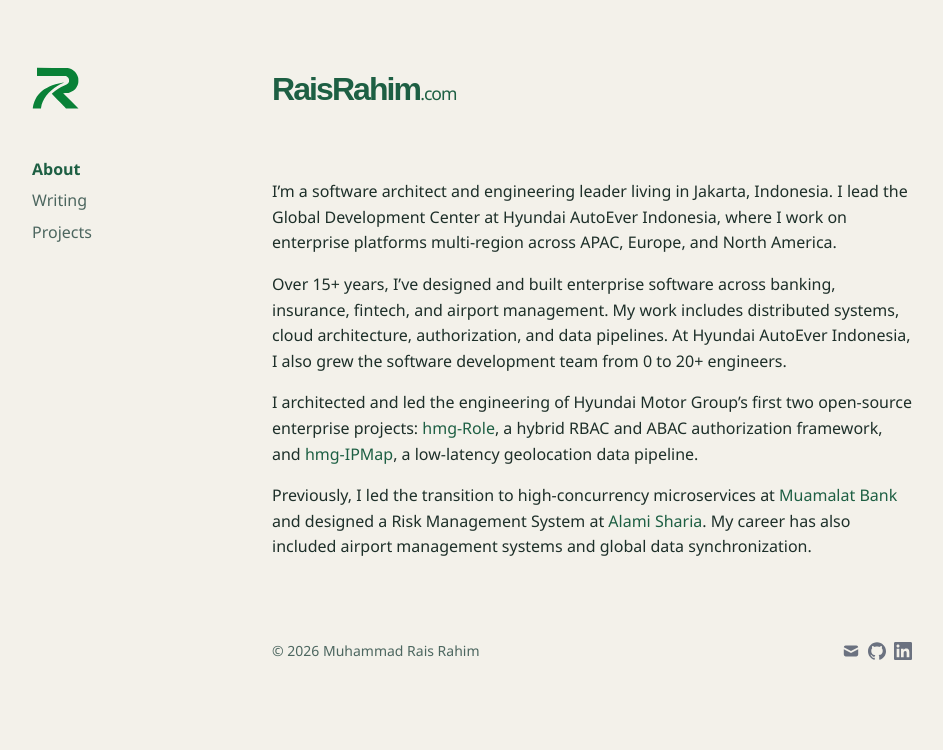
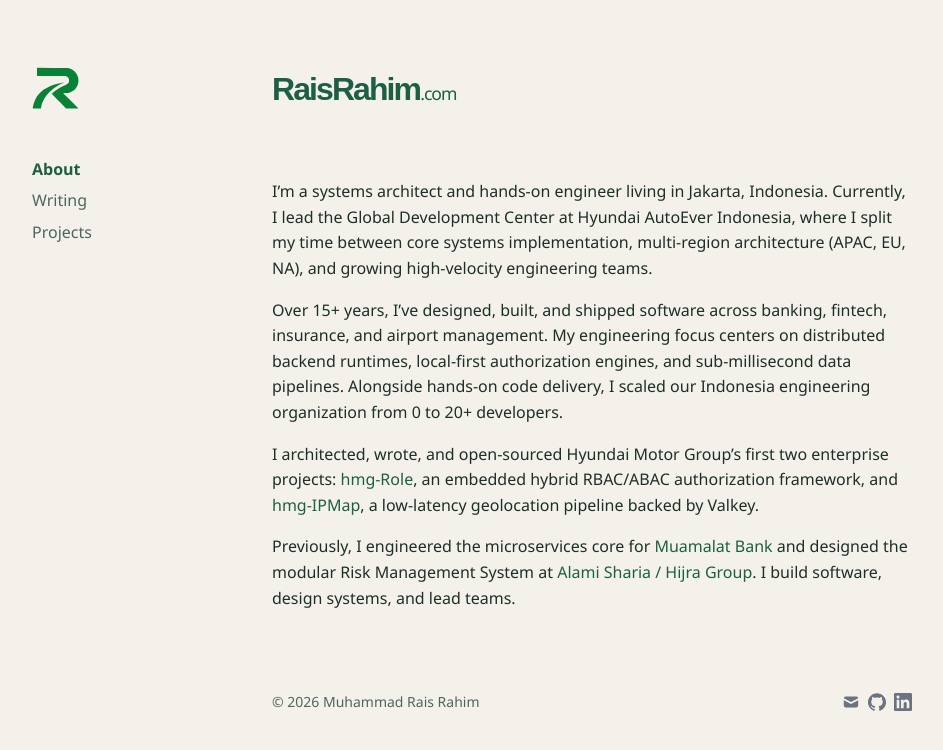
Before and after one commit to raisrahim/raisrahim.github.io, a Jekyll site: the page built from index.md, in a window 1280 px wide. Shown: the top 750 px of the page, without its empty margins (96-1039 px from the left). Built offline with Jekyll 4.4.1, drawn with Linux system fonts in a browser that asks for light colours.

Commit message:
fix: update title and description for clarity and accuracy in personal bio

```diff
--- a/index.md
+++ b/index.md
@@ -1,15 +1,14 @@
 ---
 layout: home
-title: "About Muhammad Rais Rahim | Software Architect"
+title: "Muhammad Rais Rahim | Principal Systems Architect & Builder"
 description: >-
-  About Muhammad Rais Rahim, a software architect and engineering leader with 15+ years
-  of experience in enterprise software and distributed systems.
+  About Muhammad Rais Rahim, a hands-on systems architect, principal software engineer, and engineering leader with 15+ years of experience building distributed systems.
 ---
 
-I'm a software architect and engineering leader living in Jakarta, Indonesia. I lead the Global Development Center at Hyundai AutoEver Indonesia, where I work on enterprise platforms multi-region across APAC, Europe, and North America.
+I'm a systems architect and hands-on engineer living in Jakarta, Indonesia. Currently, I lead the Global Development Center at Hyundai AutoEver Indonesia, where I split my time between core systems implementation, multi-region architecture (APAC, EU, NA), and growing high-velocity engineering teams.
 
-Over 15+ years, I've designed and built enterprise software across banking, insurance, fintech, and airport management. My work includes distributed systems, cloud architecture, authorization, and data pipelines. At Hyundai AutoEver Indonesia, I also grew the software development team from 0 to 20+ engineers.
+Over 15+ years, I’ve designed, built, and shipped software across banking, fintech, insurance, and airport management. My engineering focus centers on distributed backend runtimes, local-first authorization engines, and sub-millisecond data pipelines. Alongside hands-on code delivery, I scaled our Indonesia engineering organization from 0 to 20+ developers.
 
-I architected and led the engineering of Hyundai Motor Group’s first two open-source enterprise projects: [hmg-Role](https://github.com/hyundaimotorgroup/hmg-role), a hybrid RBAC and ABAC authorization framework, and [hmg-IPMap](https://github.com/hyundaimotorgroup/hmg-ipmap), a low-latency geolocation data pipeline.
+I architected, wrote, and open-sourced Hyundai Motor Group’s first two enterprise projects: [hmg-Role](https://github.com/hyundaimotorgroup/hmg-role), an embedded hybrid RBAC/ABAC authorization framework, and [hmg-IPMap](https://github.com/hyundaimotorgroup/hmg-ipmap), a low-latency geolocation pipeline backed by Valkey.
 
-Previously, I led the transition to high-concurrency microservices at [Muamalat Bank](https://www.bankmuamalat.co.id/) and designed a Risk Management System at [Alami Sharia](https://alamisharia.co.id/). My career has also included airport management systems and global data synchronization.
+Previously, I engineered the microservices core for [Muamalat Bank](https://www.bankmuamalat.co.id/) and designed the modular Risk Management System at [Alami Sharia / Hijra Group](https://alamisharia.co.id/). I build software, design systems, and lead teams.
```
